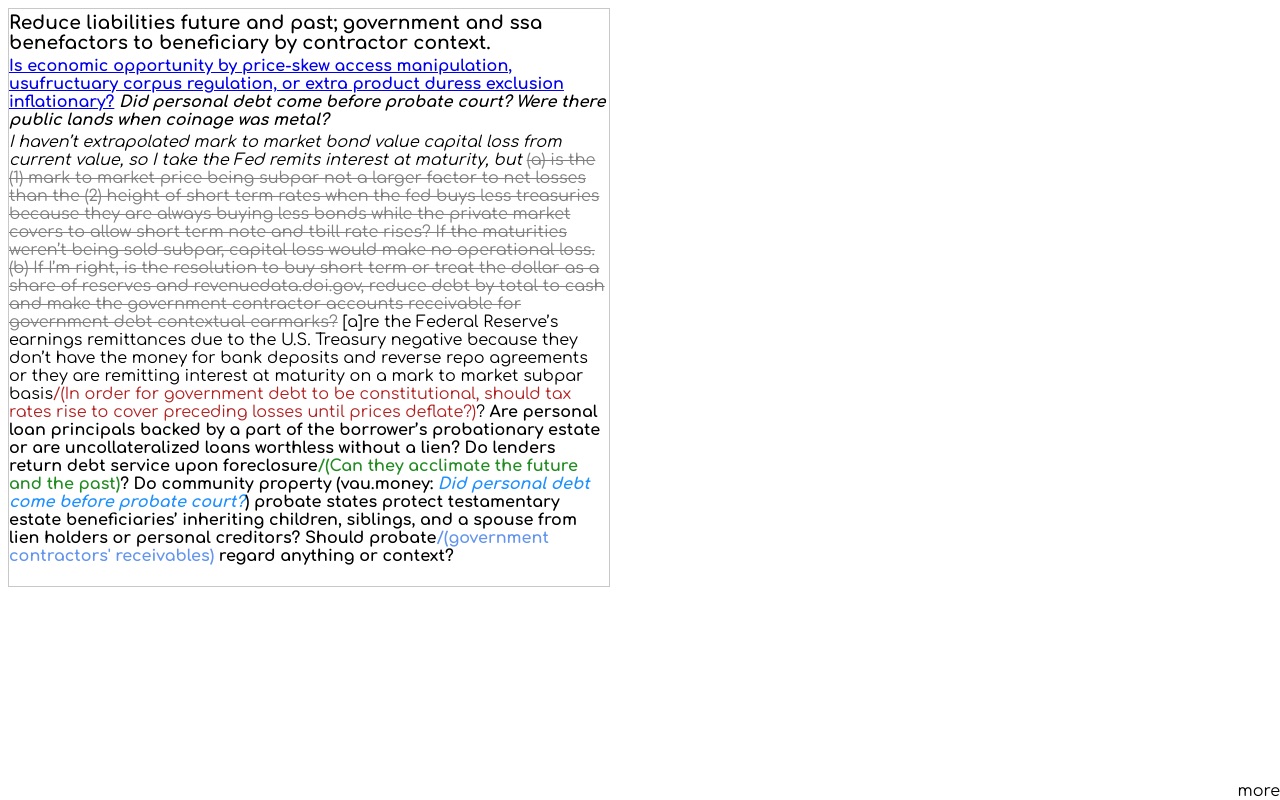
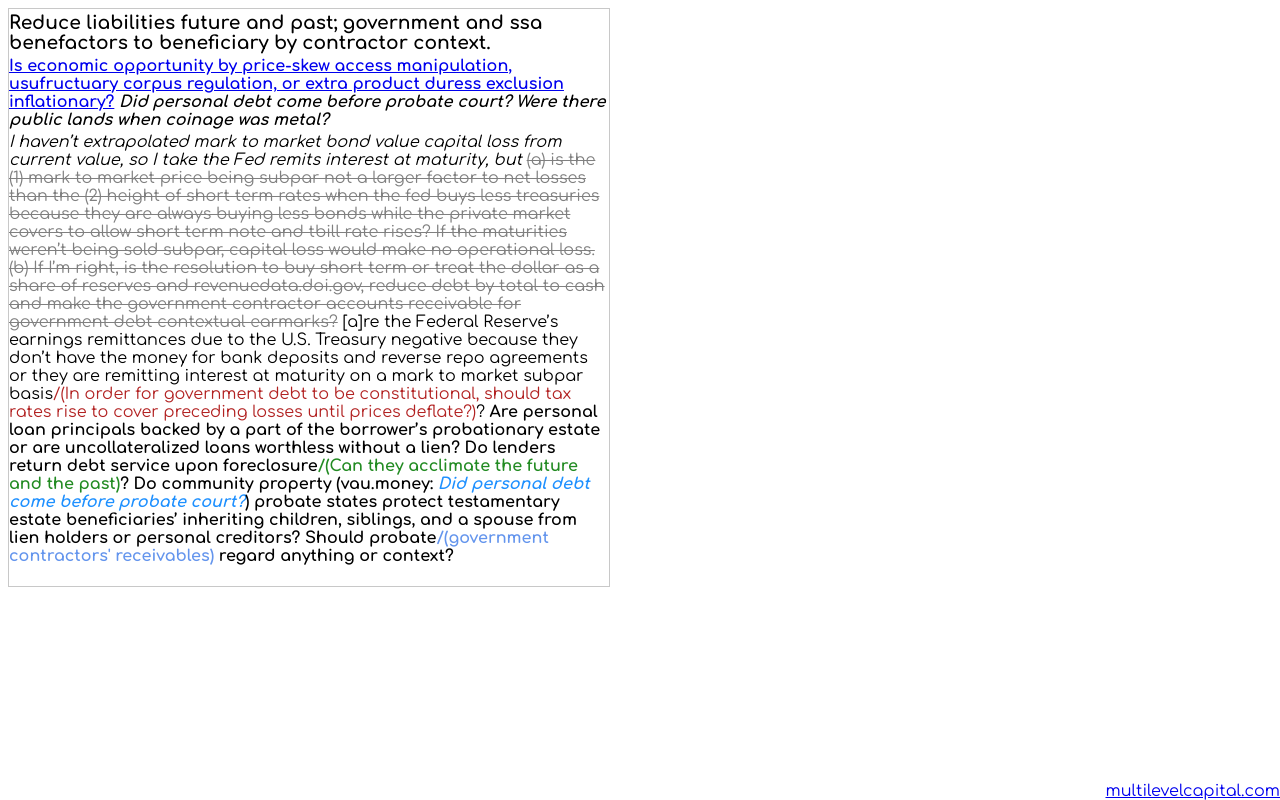
Before and after one commit to NickCarducci/tax-security-first, a React (Create React App) app: page / in a window 1280 px wide. Built offline with nearby package versions, Linux system fonts and the light colour scheme.

Commit message:
Update Basic.js

```diff
--- a/src/Basic.js
+++ b/src/Basic.js
@@ -214,9 +214,9 @@ export default class Basic extends React.Component {
             bottom: "0px",
             cursor: "pointer"
           }}
-          onClick={() => this.props.setBasic()}
+          //onClick={() => this.props.setBasic()}
         >
-          more
+          <a href="https://multilevelcapital.com">multilevelcapital.com</a>
         </div>
       </div>
     );
```
